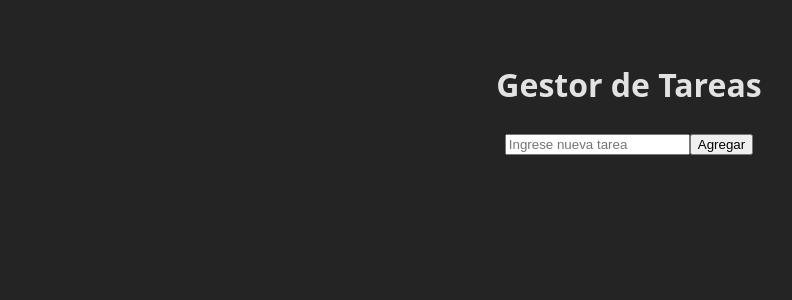
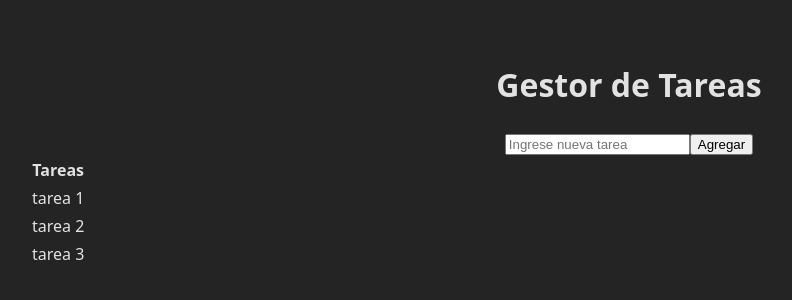
Before and after one commit to luchitocaro/Gestor_Tareas, a React (Vite) app: page / in a window 1280 px wide. Shown: the top 300 px of the page, without its empty margins (11-803 px from the left). Built offline with nearby package versions, Linux system fonts and the light colour scheme.

Commit message:
commit_3

```diff
--- a/src/App.jsx
+++ b/src/App.jsx
@@ -1,28 +1,40 @@
-import { useState } from 'react';
-import './App.css'
+import { useState } from "react";
+import { TaskCreator } from "./components/taskCreator.jsx";
+import "./App.css";
 
 function App() {
+  const [tasksItems, setTasksItems] = useState([
+    { name: "tarea 1", done: false },
+    { name: "tarea 2", done: false },
+    { name: "tarea 3", done: false },
+  ]);
 
-  const [newTaskName, setNewTaskName] = useState();
-
-  const handleSubmit = (e) => {
-    e.preventDefault();
-    localStorage.setItem('tasks', newTaskName);
-    setNewTaskName('');
+  function createNewTask(taskName) {
+    alert(taskName);
   }
 
   return (
     <>
-      <div className='app'>
+      <div className="app">
         <h1>Gestor de Tareas</h1>
-        <form onSubmit={handleSubmit}>
-          <input type="text" placeholder='Ingrese nueva tarea' value={newTaskName} onChange={(e) => setNewTaskName(e.target.value)} />
-
-          <button> Agregar</button>
-        </form>
+        <TaskCreator createNewTask={createNewTask}></TaskCreator>
+        <table>
+          <thead>
+            <tr>
+              <th>Tareas</th>
+            </tr>
+          </thead>
+          <tbody>
+            {tasksItems.map((task) => (
+              <tr key={task.name}>
+                <td>{task.name}</td>
+              </tr>
+            ))}
+          </tbody>
+        </table>
       </div>
     </>
   );
 }
 
-export default App
+export default App;
--- /dev/null
+++ b/src/components/taskCreator.jsx
@@ -0,0 +1,24 @@
+import { useState } from "react";
+
+export const TaskCreator = (props) => {
+  const [newTaskName, setNewTaskName] = useState("");
+
+  const handleSubmit = (e) => {
+    e.preventDefault();
+    props.createNewTask(newTaskName);
+    localStorage.setItem("tasks", newTaskName);
+    setNewTaskName("");
+  };
+
+  return (
+    <form onSubmit={handleSubmit}>
+      <input
+        type="text"
+        placeholder="Ingrese nueva tarea"
+        value={newTaskName}
+        onChange={(e) => setNewTaskName(e.target.value)}
+      />
+      <button>Agregar</button>
+    </form>
+  );
+};
```
